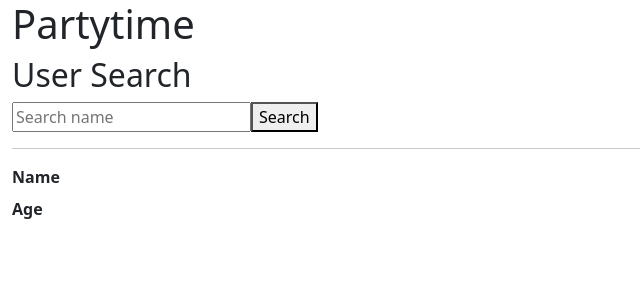
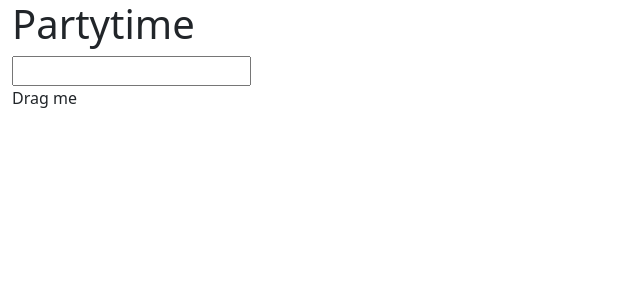
Before and after one commit to virtual/react-typescript, a React (Create React App) app: page / in a window 1280 px wide. Shown: the top 300 px of the page, without its empty margins (0-640 px from the left). Built offline with nearby package versions, Linux system fonts and the light colour scheme.

Commit message:
update libraries, add events

```diff
--- /dev/null
+++ b/src/events/EventComponent.tsx
@@ -0,0 +1,21 @@
+const EventComponent: React.FC = () => {
+
+    const onChange = (event: React.ChangeEvent<HTMLInputElement>) => {
+        console.log(event.target.value)
+    }
+
+    // React.DragEventHandler<HTMLDivElement> resolves to without Handler
+    const onDragStart = (event: React.DragEvent<HTMLDivElement>) => {
+        console.log(event.target)
+    }
+
+    return (
+        <div>
+            <input onChange={onChange} />
+
+            <div draggable onDragStart={onDragStart}>Drag me</div>
+        </div>
+    )
+}
+
+export default EventComponent;
--- a/src/index.tsx
+++ b/src/index.tsx
@@ -1,13 +1,15 @@
 import ReactDOM from 'react-dom';
 // import Parent from './props/Parent';
-import UserSearch from './state/UserSearch';
+// import UserSearch from './state/UserSearch';
+import EventComponent from './events/EventComponent';
 
 const App = () => {
   return (
     <div>
       <h1>Partytime</h1>
       {/* <Parent /> */}
-      <UserSearch />
+      {/* <UserSearch /> */}
+      <EventComponent />
     </div>
   )
 }
```
Also changed, not shown: package.json (+10 -2 lines), 2 other files (tests, documents, lock files or other folders).
